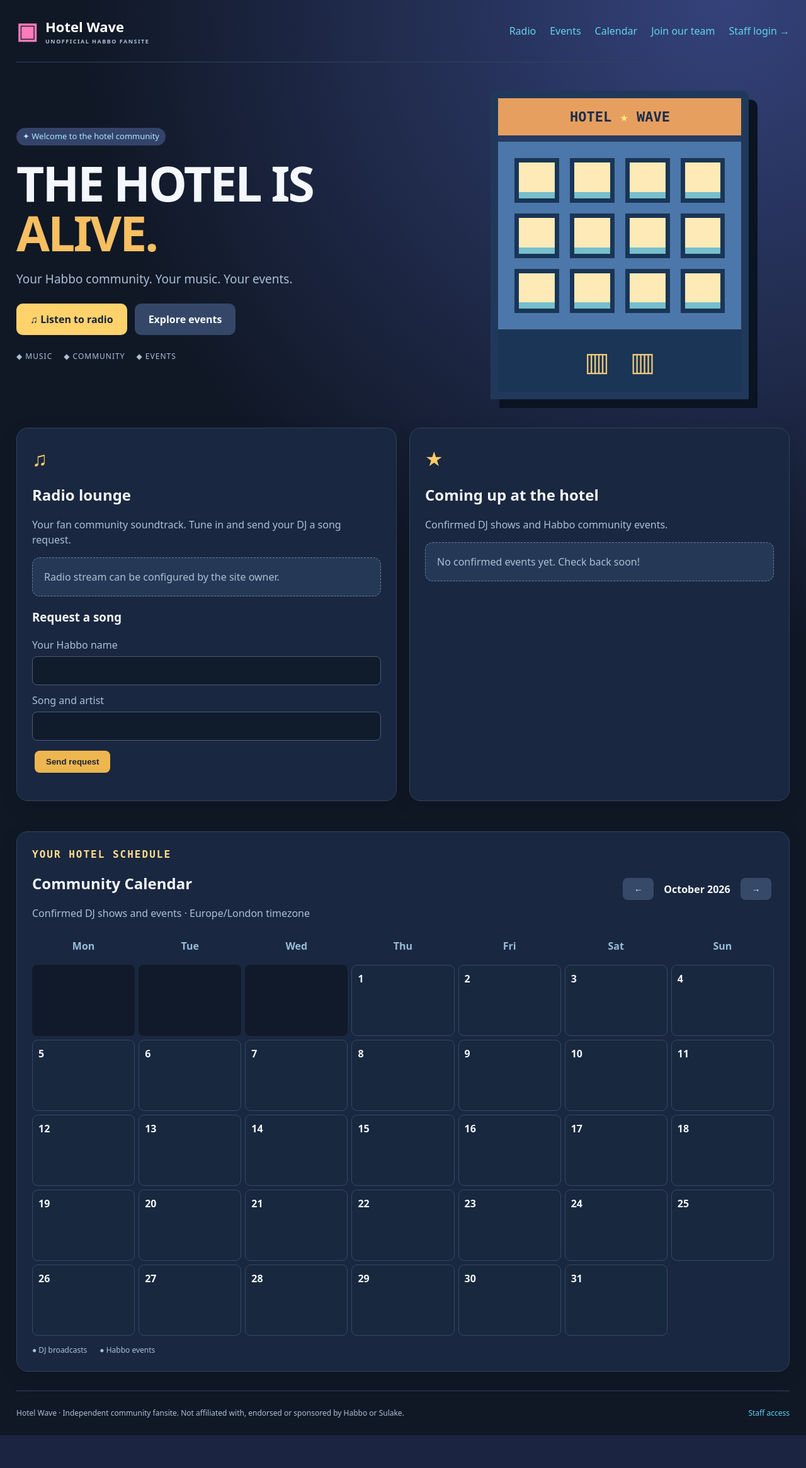
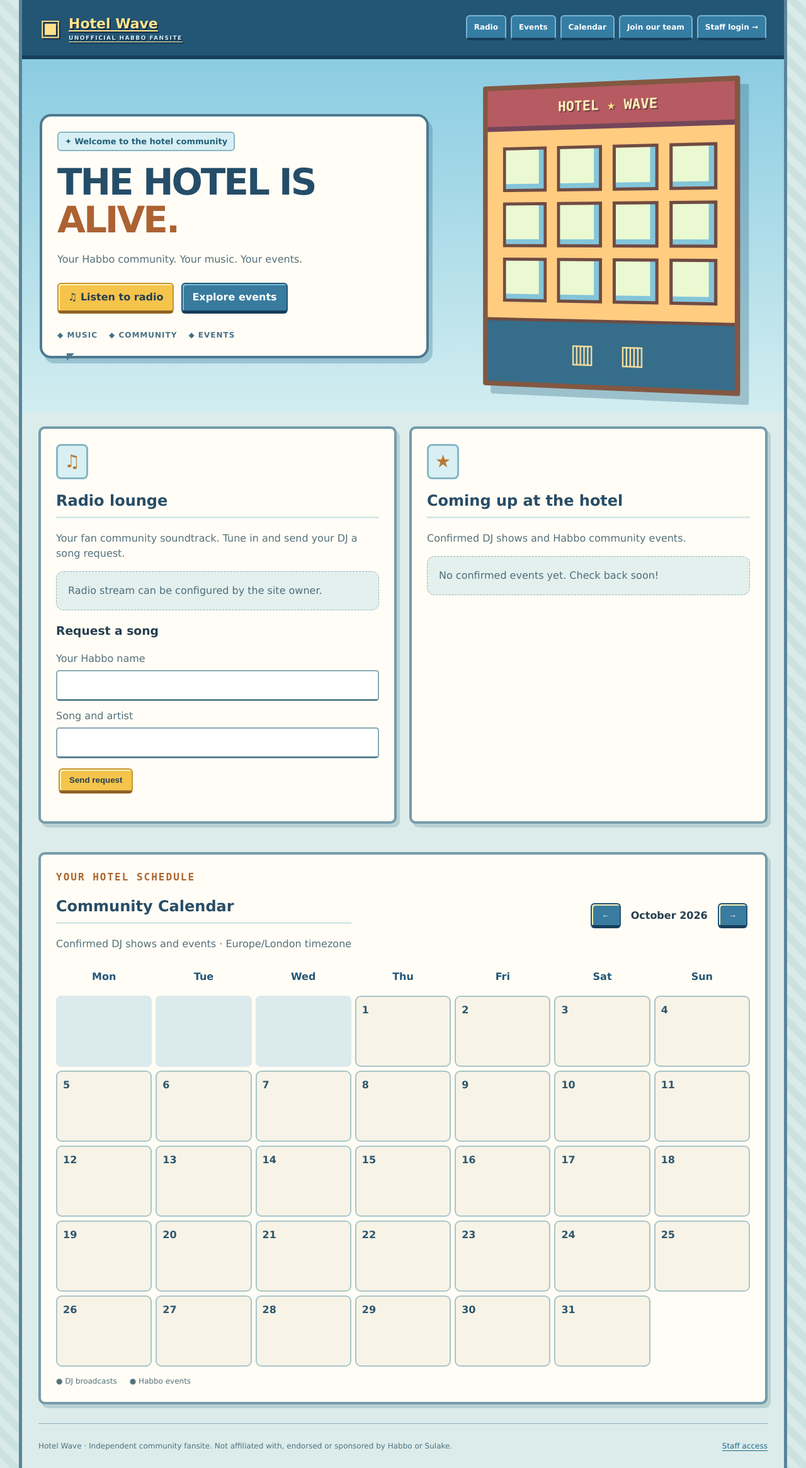
Before and after one commit to TTVytangelofhype/website-template, a PHP site: page /v2/public/index.php in a window 1280 px wide. Shown: the whole page at 63% size. Before the commit the page ends 2279 px from the top, so only its background shows below. Run offline with PHP 8.4, Linux system fonts and the light colour scheme; data that the repository does not hold is empty.

Commit message:
style(v2.1): classic hotel pixel-inspired redesign across homepage and staff panel

```diff
--- a/v2/public/style.css
+++ b/v2/public/style.css
@@ -6,3 +6,62 @@
 .site-logo{width:54px;height:54px;object-fit:contain;border-radius:8px}.theme-neon{--bg:#160d27;--panel:#211437;--line:#5d327c;--pink:#ff61d0;--blue:#37e9f1}.theme-neon .cta{background:#ff79d9}.theme-neon .hero h1 span{color:#ff79d9}.theme-midnight{--bg:#0b122a;--panel:#141d3e;--line:#35396d;--pink:#9a8afa;--blue:#6ab7ff}.theme-midnight .cta{background:#aa9cff}.theme-midnight .hero h1 span{color:#baadff}
 
 .honeypot{position:absolute;left:-10000px;width:1px;height:1px;overflow:hidden}.installer{width:min(700px,100%)}.rota-grid{display:grid;grid-template-columns:repeat(7,minmax(160px,1fr));gap:10px;overflow-x:auto}.rota-day{padding:12px}.rota-day h2{font-size:15px}.rota-slot{background:#244b62;border-left:3px solid #60d7eb;padding:10px;border-radius:6px;margin-bottom:9px;overflow-wrap:anywhere}.rota-slot.event{background:#49335a;border-color:#ed9ddb}.rota-slot small{display:block}@media(max-width:1200px){.rota-grid{grid-template-columns:repeat(7,minmax(140px,1fr));overflow-x:auto}}
+
+
+/* V2.1 classic pixel-hotel redesign: no third-party images or fonts required */
+:root{--bg:#cfe8e9;--panel:#fffdf4;--line:#7895a2;--fg:#263e50;--dim:#55717c;--pink:#e78ca5;--blue:#286b91}
+body{background:repeating-linear-gradient(45deg,#d8eae9 0 12px,#cce2e1 12px 24px);color:var(--fg);font-family:Verdana,Arial,sans-serif}
+h1,h2{color:#284d67}p,small{color:var(--dim)}
+a{color:#1d688c;text-decoration:underline;text-underline-offset:3px}
+button,.cta{background:#f5c44b;color:#283e4e;border:2px solid #c6952e;border-bottom:5px solid #906325;border-radius:6px;box-shadow:inset 2px 2px #fff1b8;padding:9px 15px;font-weight:900;text-decoration:none}
+button.muted,.cta.secondary{background:#387b9f;color:white;border-color:#235574;border-bottom-color:#173d58;box-shadow:inset 2px 2px #78bed9}
+button:focus-visible,a:focus-visible,input:focus-visible{outline:3px solid #e9903d;outline-offset:3px}
+.panel{background:#fffdf5;border:4px solid #769bac;border-radius:10px;box-shadow:5px 6px 0 #7198a555}
+.panel h2{border-bottom:3px solid #d7e8e9;padding-bottom:10px}
+.pixel{color:#ad652e;text-transform:uppercase}
+.tag{background:#d7eff4;color:#24607a;border:2px solid #8ab4c4;border-radius:6px;font-weight:900}
+input,select,textarea{background:white;color:#283f52;border:2px solid #8aabb5;border-bottom:3px solid #5a8391;border-radius:5px}
+.notice{background:#d4f1df;border:2px solid #87bf9c}
+.site-shell{max-width:1220px;background:#dcecea;min-height:100vh;border-left:5px solid #598499;border-right:5px solid #598499}
+.public-header{margin:0 -26px;padding:17px 28px;background:#235574;border-bottom:6px solid #173e5a;align-items:center}
+.public-header nav{gap:7px}
+.public-header nav a{display:inline-block;padding:8px 11px;background:#367da4;color:white;border:2px solid #77b5d5;border-bottom:4px solid #153c59;border-radius:6px;text-decoration:none;font-size:12px;font-weight:800}
+.public-header nav a:hover{background:#e6b84e;color:#263f56}
+.brand{color:#ffe48b;text-shadow:2px 2px #152c47}.brand small{color:#d4ebf1}.brand-icon{color:#ffe18c}
+.hero{margin:0 -26px;padding:35px 28px;background:linear-gradient(#8bcce2,#d2edf0);min-height:360px;position:relative}
+.hero h1{color:#254d68;text-shadow:2px 3px #ffffffb0;font-size:clamp(34px,5vw,58px)}
+.hero h1 span{color:#ad6233}
+.hero>div:first-child{background:#fffdf5;border:4px solid #4c7991;border-radius:18px;padding:24px;box-shadow:6px 8px #3d789755;position:relative;z-index:1}
+.hero>div:first-child:after{content:"";position:absolute;bottom:-20px;left:39px;border:12px solid transparent;border-top-color:#4c7991;border-left:0}
+.hero p{font-size:16px;color:#55717c}
+.hero-bits{color:#487087;font-weight:900}
+.pixel-hotel{border:8px solid #835742;background:#ffcc80;box-shadow:13px 13px #376e8855;transform:perspective(600px) rotateY(-6deg);border-radius:4px}
+.roof{background:#b65b61;color:#fff3bb;border-bottom:8px solid #744659;text-shadow:2px 2px #713947}
+.roof span{color:#ffe687}
+.windows i{border:5px solid #704b43;box-shadow:inset -8px -8px #83c5da;background:#eaf9d1}
+.hotel-doors{background:#356d8a;color:#ffe1a0;border-top:5px solid #704b43}
+.public-cards{padding-top:22px}
+.panel-icon{font-size:28px;background:#d8eff3;border:3px solid #85b7c5;width:max-content;border-radius:8px;padding:4px 10px;color:#b87936}
+.soft-note{background:#e4f0ed;color:#4c6e7c;border-color:#8fb4bd}
+.events li{border-color:#c9dce0}
+.calendar-panel{margin-top:25px}
+.calendar-controls button{background:#397c9f;color:white;border-color:#245774;border-bottom-color:#173f5d}
+.weekday{color:#245677}
+.day{background:#f7f3e7;border:2px solid #aac6c8;color:#2d566d}
+.day-empty{background:#dbeaec}
+.cal-entry.is-dj,.is-dj{background:#cbeaf6;color:#245874;border-left:4px solid #3289b1}
+.cal-entry.is-event,.is-event{background:#f6d4e9;color:#773f6c;border-left:4px solid #cb76ae}
+footer{border-color:#85abb7;color:#4c7181}
+.layout{grid-template-columns:230px 1fr;background:#d7e9e7;min-height:100vh}
+aside{background:#235777;border-right:6px solid #143c5a;color:white}
+aside h2,aside .pixel{color:#ffe3a1}
+aside nav a{display:block;padding:9px 11px;background:#35799b;color:white;border:2px solid #75b5ce;border-bottom:4px solid #153e5a;border-radius:6px;text-decoration:none;font-size:12px;font-weight:800}
+aside nav a:hover{background:#efbe58;color:#29445b}
+aside small{color:#d5e6ee}
+.layout main{background:repeating-linear-gradient(45deg,#d9eae8 0 12px,#d0e5e4 12px 24px)}
+.layout header{background:#fffef7;border:4px solid #6b97a9;border-radius:12px;margin-bottom:18px;padding:20px}
+.cards .panel{margin-bottom:14px}
+th{background:#d3eaf0;color:#2e6279}td{background:#fffdf6;border-color:#bfd2d6}
+.theme-neon{--panel:#fff7fc;--line:#8e70b1;--blue:#7440a3}
+.theme-midnight{--panel:#f4f5ff;--line:#7787b8;--blue:#455da2}
+@media(max-width:800px){.public-header,.hero{margin-left:-16px;margin-right:-16px}.public-header{padding:14px}.hero{padding:18px}.layout{display:block}aside{border-right:0;border-bottom:5px solid #173e5a}.pixel-hotel{transform:none}}
```
